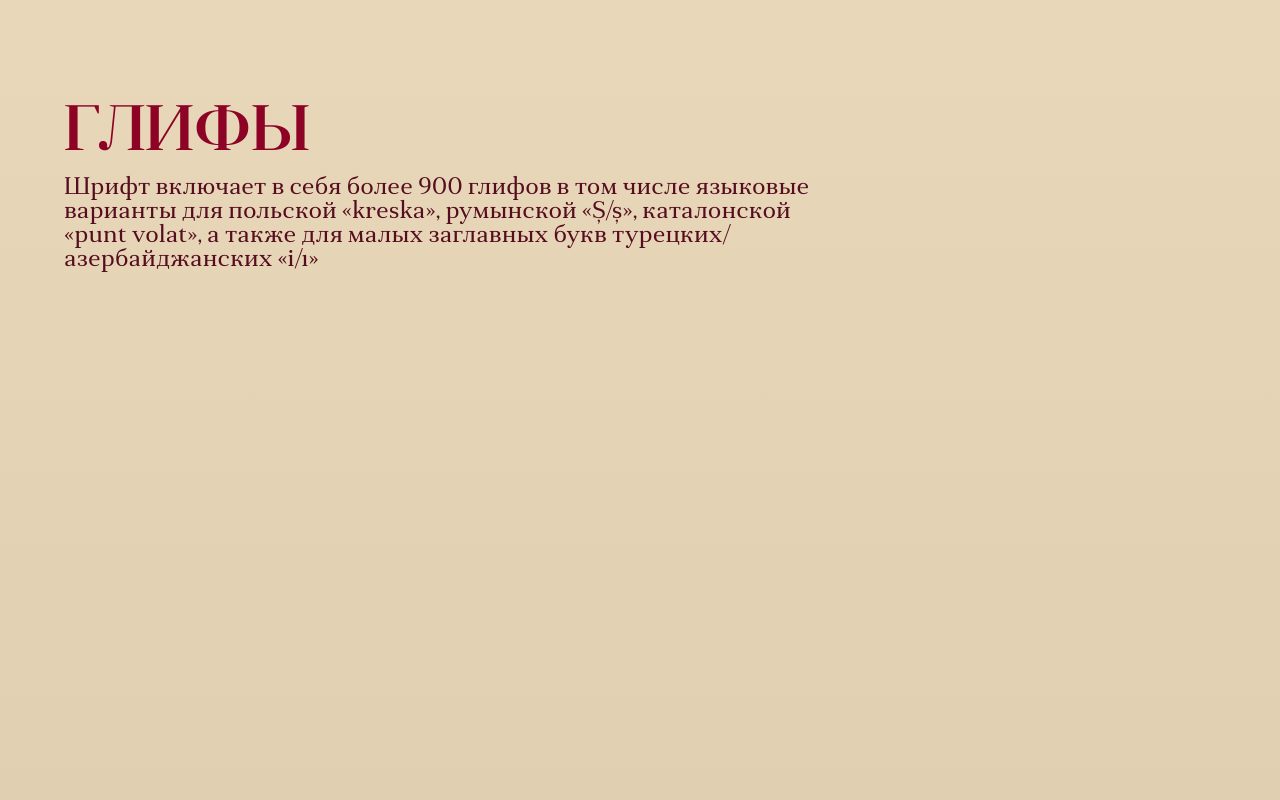
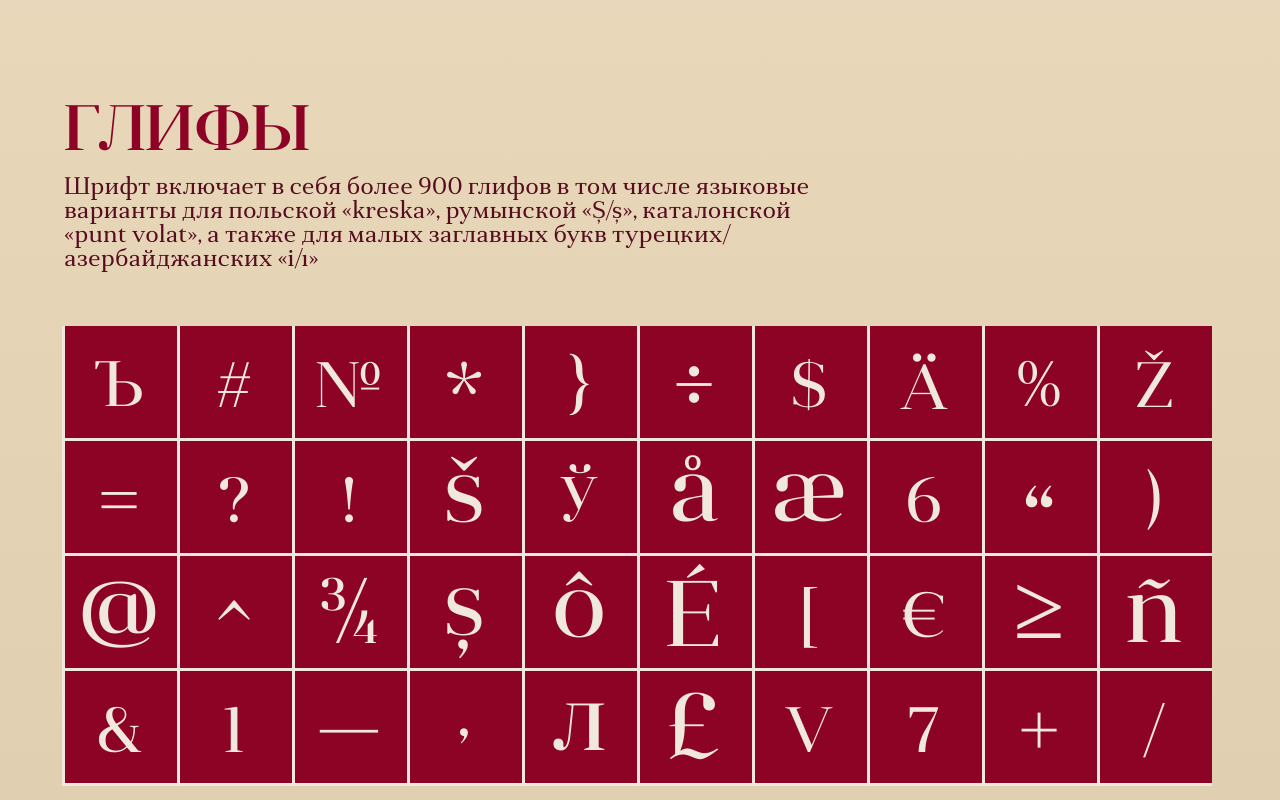
Before and after one commit to arisu0406/anglecia_pro_display, a plain HTML site: page index.html in a window 1280 px wide. Shown: the part 7264-8064 px from the top of the page. Drawn offline with Linux system fonts and the light colour scheme.

Commit message:
create glyph table

```diff
--- a/index.html
+++ b/index.html
@@ -201,7 +201,7 @@
           </table>
         </div>
       </section>
-      <!-- ГЛИФЫ -->
+<!-- ГЛИФЫ -->
       <section class="glyphs">
         <div class="section-head">
           <h2 class="section-title section-title--red">Глифы</h2>
@@ -212,6 +212,52 @@
             азербайджанских «i/ı»
           </p>
         </div>
+        <ul class="glyphs__grid">
+          <li style="--base: 80px">Ъ</li>
+          <li>#</li>
+          <li style="--dx: 6px">№</li>
+          <li class="lg" style="--base: 101px; --dx: 4px">*</li>
+          <li style="--base: 76px">}</li>
+          <li class="lg" style="--base: 87px">÷</li>
+          <li>$</li>
+          <li style="--base: 83px">Ä</li>
+          <li style="--base: 80px; --dx: -3px">%</li>
+          <li>Ž</li>
+
+          <li class="lg" style="--base: 87px">=</li>
+          <li>?</li>
+          <li>!</li>
+          <li class="lg">š</li>
+          <li style="--base: 68px">ў</li>
+          <li class="lg" style="--base: 80px">å</li>
+          <li class="lg" style="--base: 80px">æ</li>
+          <li>6</li>
+          <li class="lg" style="--base: 110px">“</li>
+          <li style="--base: 76px">)</li>
+
+          <li class="lg" style="--base: 77px">@</li>
+          <li class="lg" style="--base: 110px">^</li>
+          <li class="lg" style="--base: 87px; --dx: 2px">¾</li>
+          <li class="lg" style="--base: 79px">ș</li>
+          <li class="lg">ô</li>
+          <li class="lg" style="--base: 90px">É</li>
+          <li style="--base: 79px">[</li>
+          <li>€</li>
+          <li class="lg" style="--base: 82px">≥</li>
+          <li class="lg" style="--base: 86px">ñ</li>
+
+          <li>&amp;</li>
+          <li>1</li>
+          <li class="lg" style="--base: 87px; --dx: 6px">—</li>
+          <li style="--base: 65px">,</li>
+          <li class="lg" style="--base: 79px; --dx: -3px">л</li>
+          <li class="lg" style="--base: 87px; --dx: 6px">£</li>
+          <li>V</li>
+          <li>7</li>
+          <li class="lg" style="--base: 87px">+</li>
+          <li style="--base: 80px">/</li>
+        </ul>
+      </section>
     </main>
 </body>
 </html>
```
